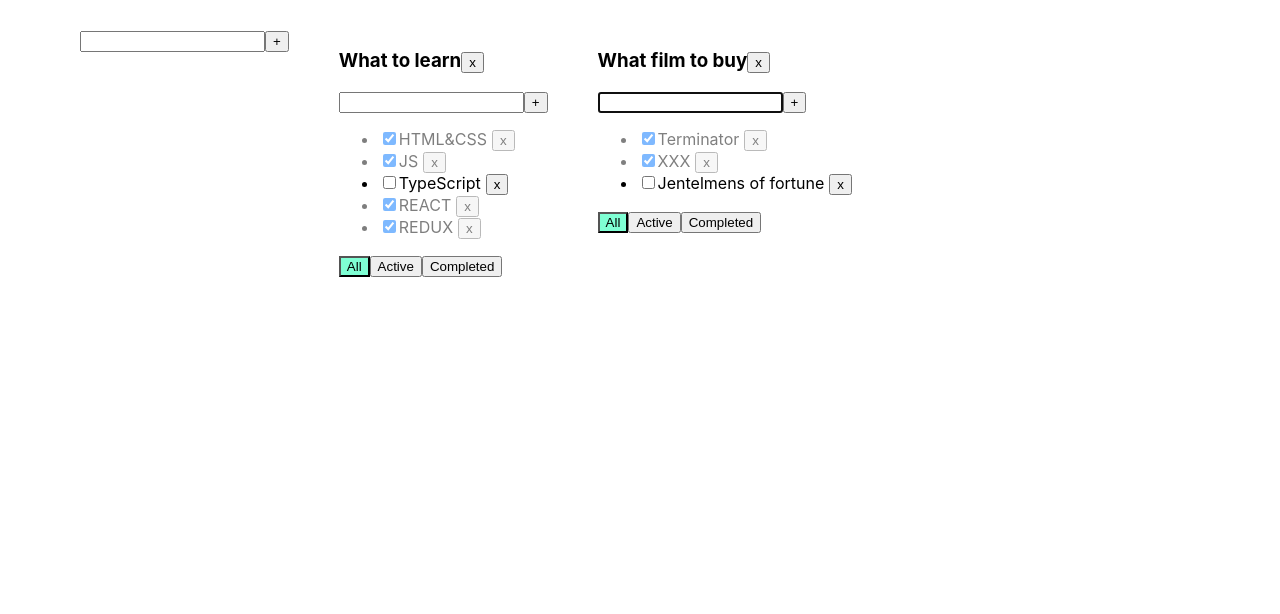
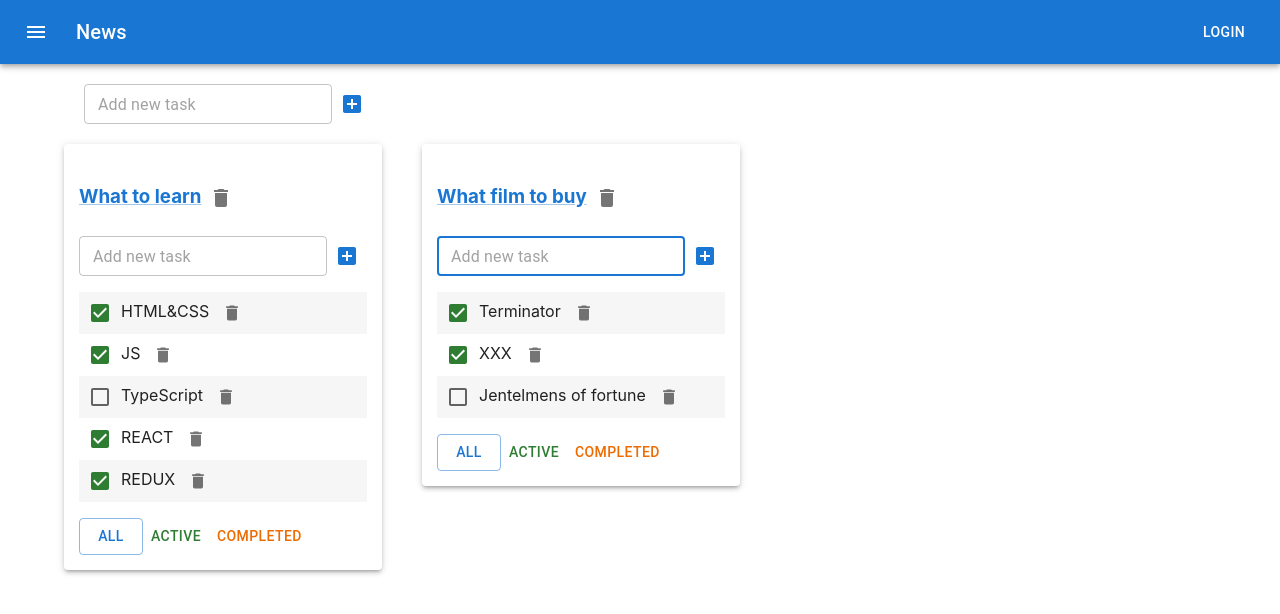
Before and after one commit to UncleStifler/03_TodoList, a React (Create React App) app: page / in a window 1280 px wide. Shown: the top 614 px of the page. Built offline with nearby package versions, Linux system fonts and the light colour scheme; the HTML template or start-up script is replaced by a standard one.

Commit message:
Material UI desing

```diff
--- a/package.json
+++ b/package.json
@@ -3,6 +3,10 @@
   "version": "0.1.0",
   "private": true,
   "dependencies": {
+    "@emotion/react": "^11.4.1",
+    "@emotion/styled": "^11.3.0",
+    "@material-ui/core": "^5.0.0-beta.5",
+    "@material-ui/icons": "^4.11.2",
     "@testing-library/jest-dom": "^5.11.4",
     "@testing-library/react": "^11.1.0",
     "@testing-library/user-event": "^12.1.10",
--- a/src/App.css
+++ b/src/App.css
@@ -1,25 +1,37 @@
-.App {
-  padding: 30px;
-  display: flex;
-}
+/*.App {*/
+/*  padding: 30px;*/
+/*  display: flex;*/
+/*}*/
 
-.App > div {
-  margin-left: 50px;
+/*.App > div {*/
+/*  margin-left: 50px;*/
+/*}*/
+
+.commonClassName:nth-child(odd) {
+  background-color: #f6f6f6;
 }
 
 
-.error {
-  border: orangered 1px solid;
+li {
+  list-style-type: none;
 }
 
-.error-message {
-  color: orangered;
+ul {
+  padding-left: 0
 }
 
-.active-filter {
-  background-color: aquamarine;
-}
+/*.error {*/
+/*  border: orangered 1px solid;*/
+/*}*/
 
-.is-done {
-  opacity: 0.5;
-}
+/*.error-message {*/
+/*  color: orangered;*/
+/*}*/
+
+/*.active-filter {*/
+/*  background-color: aquamarine;*/
+/*}*/
+
+/*.is-done {*/
+/*  opacity: 0.5;*/
+/*}*/
--- a/src/App.tsx
+++ b/src/App.tsx
@@ -3,6 +3,8 @@ import './App.css';
 import {v1} from "uuid"
 import TodoList, {TaskType} from "./components/TodoList";
 import {AddItemForm} from "./components/AddItemForm";
+import {AppBar, Button, Container, Grid, IconButton, Paper, Toolbar, Typography} from "@material-ui/core";
+import {Menu} from "@material-ui/icons";
 
 export type FilterValuesType = "all" | "completed" | "active"
 export type ToDoListType = {
@@ -12,7 +14,7 @@ export type ToDoListType = {
 }
 
 type TasksStateType = {
-    [key: string] : TaskType[]
+    [key: string]: TaskType[]
 }
 
 function App() {
@@ -40,15 +42,6 @@ function App() {
         ]
     })
 
-    // const [tasksObj, setTasks] = useState<TaskType[]>([
-    //     {id: v1(), title: "HTML&CSS", isDone: true},
-    //     {id: v1(), title: "JS", isDone: true},
-    //     {id: v1(), title: "TypeScript", isDone: false},
-    //     {id: v1(), title: "REACT", isDone: true},
-    //     {id: v1(), title: "REDUX", isDone: true}
-    // ])
-
-
     const addTask = (title: string, todolistID: string) => {
         let task = {id: v1(), title: title, isDone: false}
         let tasks = tasksObj[todolistID]
@@ -57,13 +50,11 @@ function App() {
         setTasksObj({...tasksObj})
     }
 
-
     const removeTask = (idTasks: string, todolistID: string) => {
         let tasks = tasksObj[todolistID]
         tasksObj[todolistID] = tasks.filter(t => t.id !== idTasks)
         setTasksObj({...tasksObj})
     }
-
 
     function changeFilter(value: FilterValuesType, todoListID: string) {
         let todolist = todoLists.find(t => t.id === todoListID)
@@ -95,9 +86,8 @@ function App() {
             filter: "all"
         }
         setTodoLists([todoList, ...todoLists])
-        setTasksObj({...tasksObj, [todoList.id]:[]})
+        setTasksObj({...tasksObj, [todoList.id]: []})
     }
-
 
     function changeTaskTitle(id: string, newValue: string, todoListID: string) {
         let taskForChange = tasksObj[todoListID]
@@ -109,7 +99,7 @@ function App() {
     }
 
     function changeTodoListTitle(todoListID: string, newTodoListTitle: string) {
-        const todoList = todoLists.find( tl => tl.id === todoListID)
+        const todoList = todoLists.find(tl => tl.id === todoListID)
         if (todoList) {
             todoList.todoListTitle = newTodoListTitle
             setTodoLists([...todoLists])
@@ -118,7 +108,27 @@ function App() {
 
     return (
         <div className="App">
+            <AppBar position="static">
+                <Toolbar>
+                    <IconButton
+                        size="large"
+                        edge="start"
+                        color="inherit"
+                        aria-label="Active Todo List"
+                        sx={{mr: 2}}>
+                        <Menu/>
+                    </IconButton>
+                    <Typography variant="h6" component="div" sx={{flexGrow: 1}}>
+                        News
+                    </Typography>
+                    <Button color="inherit">Login</Button>
+                </Toolbar>
+            </AppBar>
+            <Container fixed>
+                <Grid container style={{padding: "20px"}}>
                     <AddItemForm addItem={addTodoList}/>
+                </Grid>
+                <Grid container spacing={5}>
                     {
                         todoLists.map(t => {
                             let tasksForTodolist = tasksObj[t.id];
@@ -130,6 +140,10 @@ function App() {
                                 tasksForTodolist = tasksForTodolist.filter(t => !t.isDone)
                             }
                             return (
+                                <Grid item>
+                                    <Paper
+                                        elevation={3}
+                                        style={{padding: "15px"}}>
                                         <TodoList
                                             key={t.id}
                                             todoListID={t.id}
@@ -143,18 +157,15 @@ function App() {
                                             removeTodoList={removeTodoList}
                                             changeTaskTitle={changeTaskTitle}
                                             changeTodoListTitle={changeTodoListTitle}
-                        />)
-
+                                        />
+                                    </Paper>
+                                </Grid>)
                         })
                     }
-
+                </Grid>
+            </Container>
         </div>
     );
 }
 
 export default App;
-
-
-// let tasks = tasksObj[todolistID]
-// tasksObj[todolistID] = tasks.filter(t => t.id !== idTasks)
-// setTasksObj({...tasksObj})
--- a/src/components/AddItemForm.tsx
+++ b/src/components/AddItemForm.tsx
@@ -1,4 +1,6 @@
 import React, {ChangeEvent, KeyboardEvent, useState} from "react";
+import {IconButton, TextField} from "@material-ui/core";
+import {AddBox} from "@material-ui/icons";
 
 export type AddItemFormPropsType = {
     addItem: (title: string) => void
@@ -30,15 +32,23 @@ export function AddItemForm(props: AddItemFormPropsType) {
     }
     return (
         <div>
-            <input
+            <TextField
+                placeholder='Add new task'
+                size="small"
                 autoFocus
                 value={newTaskTitle}
                 onChange={onChangeHandler}
                 onKeyPress={enterHandler}
-                className={error ? "error" : ""}
+                error={!!error}
+                helperText={error}
             />
-            <button onClick={addTaskHandler}>+</button>
-            {error && <div className={"error-message"}>Title required</div>}
+            <IconButton
+                color='primary'
+
+                onClick={addTaskHandler}>
+                <AddBox/>
+            </IconButton>
+            {/*{error && <div className={"error-message"}>Title required</div>}*/}
         </div>
     );
 };
--- a/src/components/EditableSpan.tsx
+++ b/src/components/EditableSpan.tsx
@@ -1,4 +1,5 @@
 import React, {ChangeEvent, useState} from "react";
+import {TextField} from "@material-ui/core";
 
 type EditableSpanType = {
     title: string
@@ -24,7 +25,9 @@ export const EditableSpan = (props: EditableSpanType) => {
 
     return (
         editMode
-            ? <input
+            ? <TextField
+                size="small"
+                variant="outlined"
                 value={title}
                 onBlur={activateViewMode}
                 autoFocus
--- a/src/components/TodoList.tsx
+++ b/src/components/TodoList.tsx
@@ -2,6 +2,8 @@ import React, {ChangeEvent} from 'react';
 import {FilterValuesType} from "../App";
 import {AddItemForm} from "./AddItemForm";
 import {EditableSpan} from "./EditableSpan";
+import {Delete} from "@material-ui/icons";
+import {Button, Checkbox, IconButton, Link} from "@material-ui/core";
 
 
 export type TaskType = {
@@ -53,12 +55,17 @@ export const TodoList = (props: TodoListType) => {
 
     return (
         <div>
+            <Link>
                 <h3>
                     <EditableSpan
                         title={props.todoListTitle}
                         onChange={changeTodoListTitleHandler}/>
-                <button onClick={removeTodoListHandler}>x</button>
+                    <IconButton
+                        onClick={removeTodoListHandler}>
+                        <Delete/>
+                    </IconButton>
                 </h3>
+            </Link>
             <AddItemForm
                 addItem={addTaskForAddItem}/>
             <ul>
@@ -75,35 +82,45 @@ export const TodoList = (props: TodoListType) => {
 
                         return (
                             <li key={t.id}
-                                className={t.isDone ? "is-done" : ""}>
-                                <input
-                                    type="checkbox"
+                                className={`commonClassName ${t.isDone ? "is-done" : ""}`}>
+                                <Checkbox
+                                    // type="checkbox"
+                                    color="success"
                                     onChange={onChangeHandlerCheckbox}
                                     checked={t.isDone}/>
                                 <EditableSpan
                                     title={t.title}
                                     onChange={onChangeTitleHandler}/>
-                                <button
+                                <IconButton
                                     style={{marginLeft: "5px"}}
-                                    onClick={onRemoveHandler}>x
-                                </button>
+                                    onClick={onRemoveHandler}>
+                                    <Delete fontSize={"small"}/>
+                                </IconButton>
                             </li>)
                     })}
             </ul>
             <div>
-                <button className={props.filter === "all" ? "active-filter" : ""}
+                <Button
+                    variant={props.filter === "all" ? "outlined" : "text"}
+                    // className={props.filter === "all" ? "active-filter" : ""}
                     onClick={onAllClickHandler}>
                     All
-                </button>
-                <button className={props.filter === "active" ? "active-filter" : ""}
+                </Button>
+                <Button
+                    color={'success'}
+                    variant={props.filter === "active" ? "outlined" : "text"}
+                    // className={props.filter === "active" ? "active-filter" : ""}
                     onClick={onActiveClickHandler}>
                     Active
-                </button>
-                <button className={props.filter === "completed" ? "active-filter" : ""}
+                </Button>
+                <Button
+                    color={'warning'}
+                    variant={props.filter === "active" ? "outlined" : "text"}
+                    // className={props.filter === "completed" ? "active-filter" : ""}
                     onClick={onCompletedClickHandler}
                 >
                     Completed
-                </button>
+                </Button>
             </div>
         </div>
     )
```
Also changed, not shown: 1 other file (tests, documents, lock files or other folders). Lines whose indentation alone changed are shown as unchanged.
